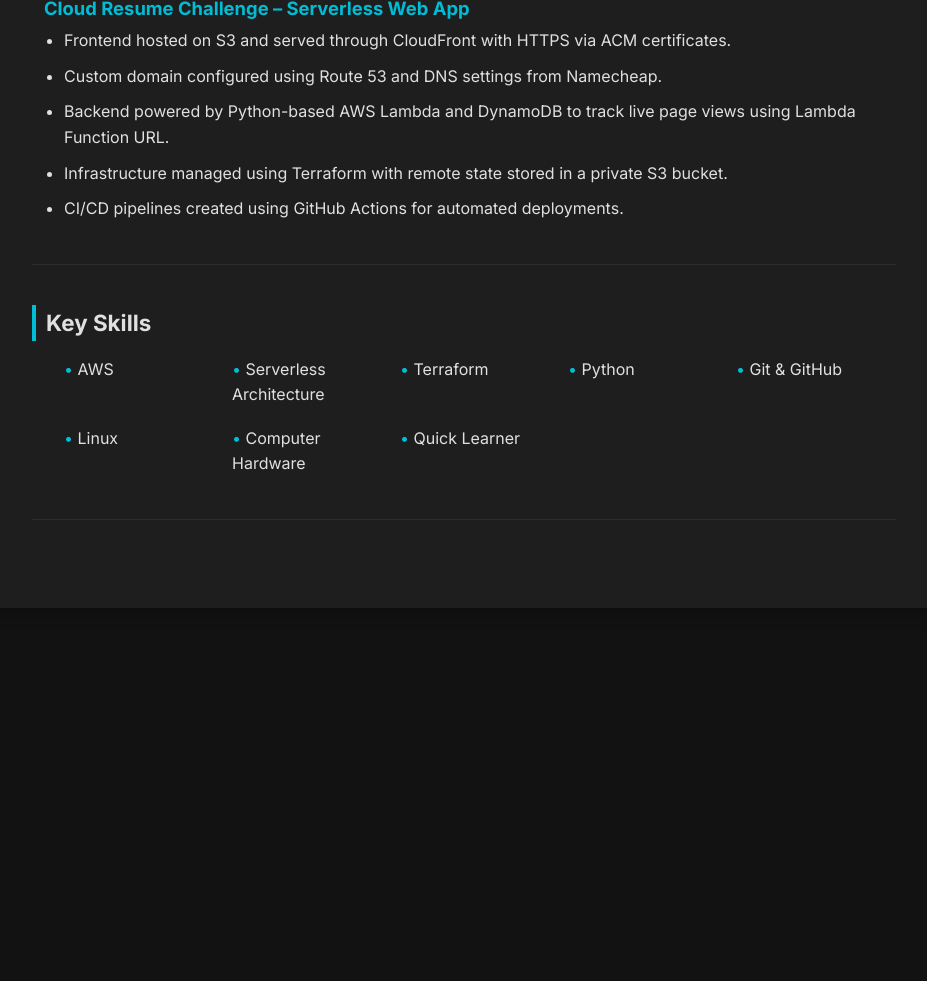
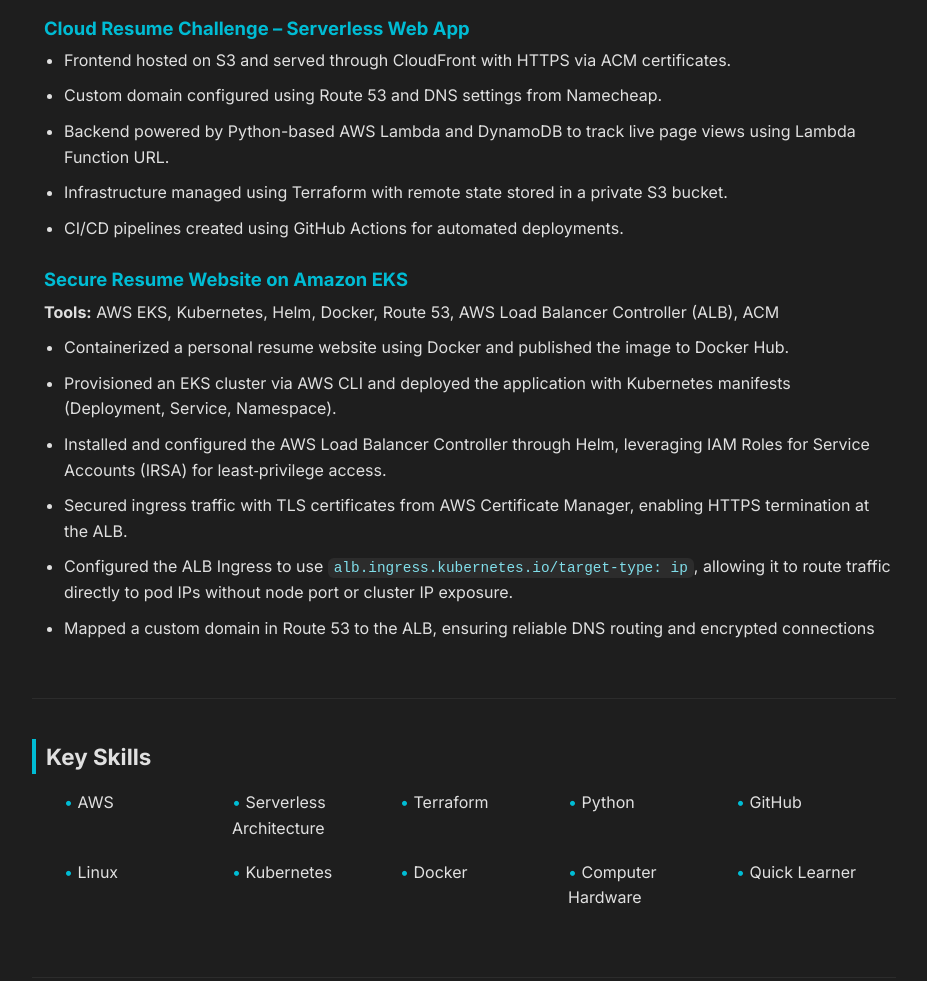
Before and after one commit to Gagandeepsingh9/mrsingh-cloud-resume, a plain HTML site: page frontend/index.html in a window 1280 px wide. Shown: the part 1106-2087 px from the top of the page, without its empty margins (176-1103 px from the left). Before the commit the page ends 1746 px from the top, so only its background shows below. Drawn offline with Linux system fonts and the light colour scheme; no server answers.

Commit message:
Adding New Project

```diff
--- a/frontend/dark-style.css
+++ b/frontend/dark-style.css
@@ -127,6 +127,7 @@ section {
 
 .sectionContent ul {
   padding-left: 20px;
+  margin-bottom: 1.5em;
 }
 
 .keySkills {
@@ -162,3 +163,17 @@ section {
     padding: 1.5rem;
   }
 }
+
+#contactDetails li i{
+  margin-right: 8px;
+  color: var(--accent);
+}
+
+code {
+  background-color: #2c2c2c;
+  color: #80deea;
+  padding: 2px 6px;
+  font-size: 0.9rem;
+  font-family: 'Courier New', Courier, monospace;
+  border-radius: 6px;
+}
--- a/frontend/index.html
+++ b/frontend/index.html
@@ -8,6 +8,7 @@
 
   <link href="https://fonts.googleapis.com/css2?family=Inter:wght@400;600;700&family=IBM+Plex+Serif:wght@400;700&display=swap" rel="stylesheet">
   <link rel="stylesheet" href="dark-style.css" />
+  <link rel="stylesheet" href="https://cdnjs.cloudflare.com/ajax/libs/font-awesome/6.5.0/css/all.min.css">
 </head>
 <body>
   <div id="cv">
@@ -22,8 +23,9 @@
         </div>
         <div id="contactDetails">
           <ul>
-            <li><strong>Email:</strong> <a href="mailto:gagan13.ca@gmail.com">gagan13.ca@gmail.com</a></li>
-            <li><strong>Phone:</strong> 437-XXX-XXXX</li>
+            <li><i class="fas fa-envelope"></i> <a href="mailto:gagan13.ca@gmail.com">gagan13.ca@gmail.com</a></li>
+            <li><i class="fab fa-linkedin"></i> <a href="https://www.linkedin.com/in/profile-gagandeepsingh/" target="_blank">LinkedIn Profile</a></li>
+            <li><i class="fab fa-github"></i> <a href="https://github.com/Gagandeepsingh9" target="_blank">GitHub</a></li>
             <li><strong>Views:</strong> <span class="count-number">Loading...</span></li>
           </ul>
         </div>
@@ -63,6 +65,7 @@
         <li>Completed 12 Practical Labs</li>
         <li>Hands-on experience with S3, EC2, RDS, DynamoDB, IAM, EFS, VPC, Auto Scaling, Load Balancers, and AWS Pricing Calculator.</li>
       </ul>
+
         <h3>Cloud Resume Challenge – Serverless Web App</h3>
         <ul>
           <li>Frontend hosted on S3 and served through CloudFront with HTTPS via ACM certificates.</li>
@@ -70,6 +73,17 @@
           <li>Backend powered by Python-based AWS Lambda and DynamoDB to track live page views using Lambda Function URL.</li>
           <li>Infrastructure managed using Terraform with remote state stored in a private S3 bucket.</li>
           <li>CI/CD pipelines created using GitHub Actions for automated deployments.</li>
+        </ul>
+
+        <h3>Secure Resume Website on Amazon EKS</h3>
+          <p><strong>Tools:</strong> AWS EKS, Kubernetes, Helm, Docker, Route 53, AWS Load Balancer Controller (ALB), ACM</p>
+        <ul>
+          <li>Containerized a personal resume website using Docker and published the image to Docker Hub.</li>
+          <li>Provisioned an EKS cluster via AWS CLI and deployed the application with Kubernetes manifests (Deployment, Service, Namespace).</li>
+          <li>Installed and configured the AWS Load Balancer Controller through Helm, leveraging IAM Roles for Service Accounts (IRSA) for least‑privilege access.</li>
+          <li>Secured ingress traffic with TLS certificates from AWS Certificate Manager, enabling HTTPS termination at the ALB.</li>
+          <li>Configured the ALB Ingress to use <code>alb.ingress.kubernetes.io/target-type: ip</code>, allowing it to route traffic directly to pod IPs without node port or cluster IP exposure.</li>
+          <li>Mapped a custom domain in Route 53 to the ALB, ensuring reliable DNS routing and encrypted connections</li>
         </ul>
       </div>
     </section>
@@ -82,8 +96,10 @@
           <li>Serverless Architecture</li>
           <li>Terraform</li>
           <li>Python</li>
-          <li>Git & GitHub</li>
+          <li>GitHub</li>
           <li>Linux</li>
+          <li>Kubernetes</li>
+          <li>Docker</li>
           <li>Computer Hardware</li>
           <li>Quick Learner</li>
         </ul>
```
